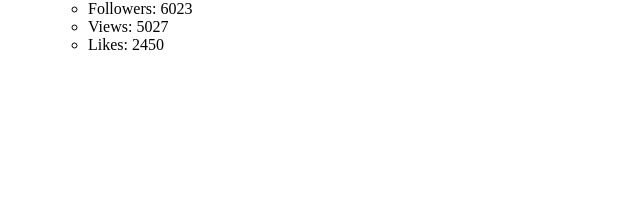
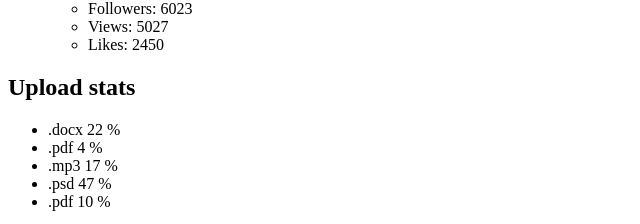
Before and after one commit to Yevheniia30/goit-react-hw-01-components-1, a React (Create React App) app: page / in a window 1280 px wide. Shown: the part 674-898 px from the top of the page, without its empty margins (0-640 px from the left). Before the commit the page ends 800 px from the top, so only its background shows below. Built offline with nearby package versions, Linux system fonts and the light colour scheme.

Commit message:
task statistics

```diff
--- a/src/App.js
+++ b/src/App.js
@@ -1,8 +1,10 @@
-import UserProfile from "./components/UserProfile";
-import UserprofileList from "./components/UserProfileList";
+// import UserProfile from "./components/UserProfile";
+import UserprofileList from "./components/UserProfile/UserProfileList";
 import users from "./users.json";
-import Statistics from "./components/Statistics";
-import statisticsData from "./statistical-data.json";
+import StatisticsList from "./components/Statistics/StatisticsList";
+// import Statistics from "./components/Statistics";
+import stats from "./stats.json";
+// import StatisticsList from "./components/Statistics/StatisticsList";
 
 // const user1 = user[1];
 
@@ -12,6 +14,14 @@ function App() {
     <div className="App">
       {/* <div>{isOnline ? "Online" : "Offline"}</div> */}
       <UserprofileList users={users} />
+      {/* <Statistics title="Upload stats" /> */}
+      <StatisticsList
+        title="Upload stats"
+        stats={stats}
+        // id={statisticalData.id}
+        // label={statisticalData.label}
+        // percentage={statisticalData.percentage}
+      />
     </div>
   );
 }
--- /dev/null
+++ b/src/components/Statistics/StatisticsList.jsx
@@ -0,0 +1,28 @@
+import PropTypes from "prop-types";
+import Statistics from ".";
+
+const StatisticsList = ({ title, stats }) => {
+  return (
+    <section className="statistics">
+      <h2 className="title">{title}</h2>
+      <ul>
+        {stats.map((stat) => (
+          <Statistics key={stat.id} stat={stat} />
+        ))}
+      </ul>
+    </section>
+  );
+};
+
+StatisticsList.propTypes = {
+  title: PropTypes.string,
+  stats: PropTypes.arrayOf(
+    PropTypes.shape({
+      id: PropTypes.string.isRequired,
+      label: PropTypes.string.isRequired,
+      percentage: PropTypes.number.isRequired,
+    })
+  ),
+};
+
+export default StatisticsList;
--- a/src/components/Statistics/index.jsx
+++ b/src/components/Statistics/index.jsx
@@ -1,30 +1,18 @@
-import PropTypes from "prop-types";
+// import PropTypes from "prop-types";
 
-function Statistics({ title, stats }) {
+const Statistics = ({ stat }) => {
   return (
-    <section class="statistics">
-      <h2 class="title">Upload stats</h2>
+    <li>
+      <span>{stat.label} </span>
 
-      <ul class="stat-list">
-        <li class="item">
-          <span class="label">.docx</span>
-          <span class="percentage">4%</span>
-        </li>
-        <li class="item">
-          <span class="label">.mp3</span>
-          <span class="percentage">14%</span>
-        </li>
-        <li class="item">
-          <span class="label">.pdf</span>
-          <span class="percentage">41%</span>
-        </li>
-        <li class="item">
-          <span class="label">.mp4</span>
-          <span class="percentage">12%</span>
-        </li>
-      </ul>
-    </section>
+      <span>{stat.percentage} %</span>
+    </li>
   );
-}
+};
+
+// Statistics.propTypes = {
+//   label: PropTypes.string.isRequired,
+//   percentage: PropTypes.number.isRequired,
+// };
 
 export default Statistics;
--- a/src/components/UserProfileList.jsx
+++ b/src/components/UserProfile/UserProfileList.jsx
@@ -1,4 +1,4 @@
-import UserProfile from "./UserProfile";
+import UserProfile from ".";
 import PropTypes from "prop-types";
 
 const UserprofileList = ({ users }) => {
```
Also changed, not shown: src/stats.json (renamed from src/statistical-data.json).
